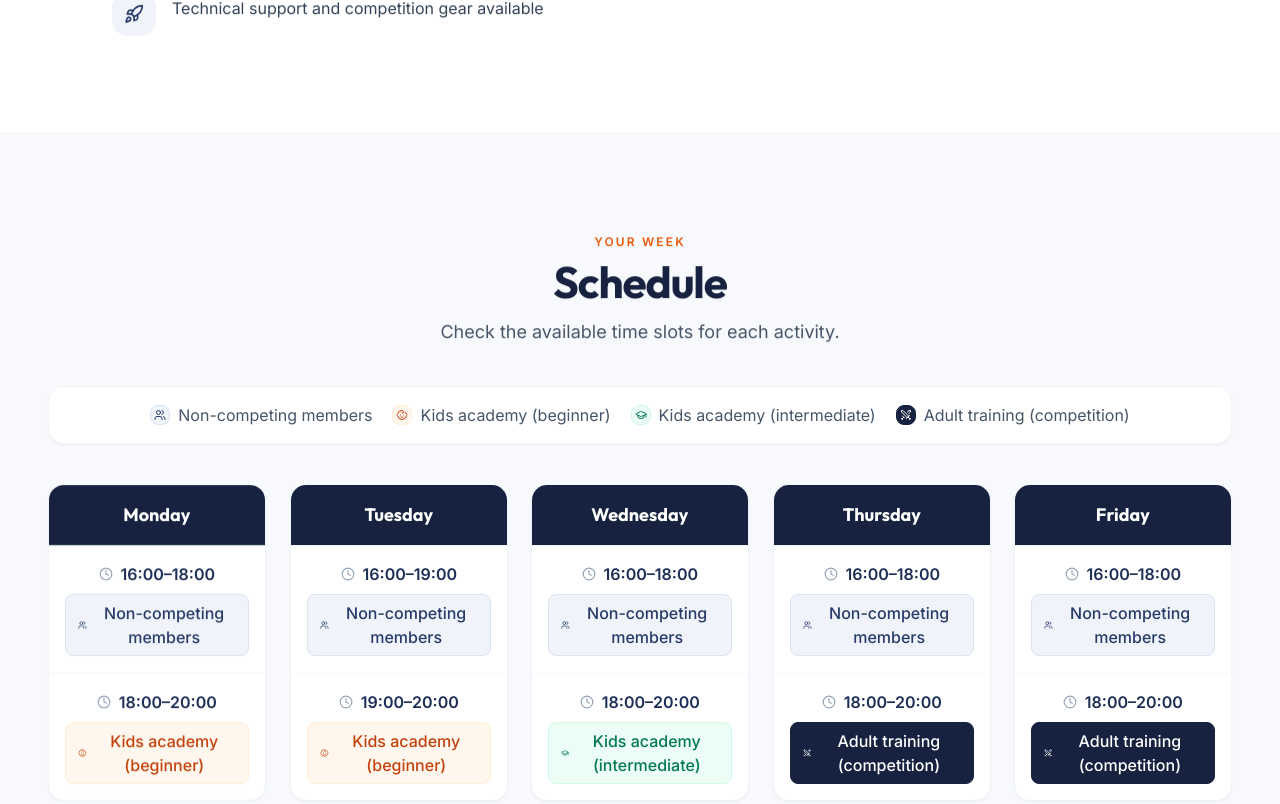
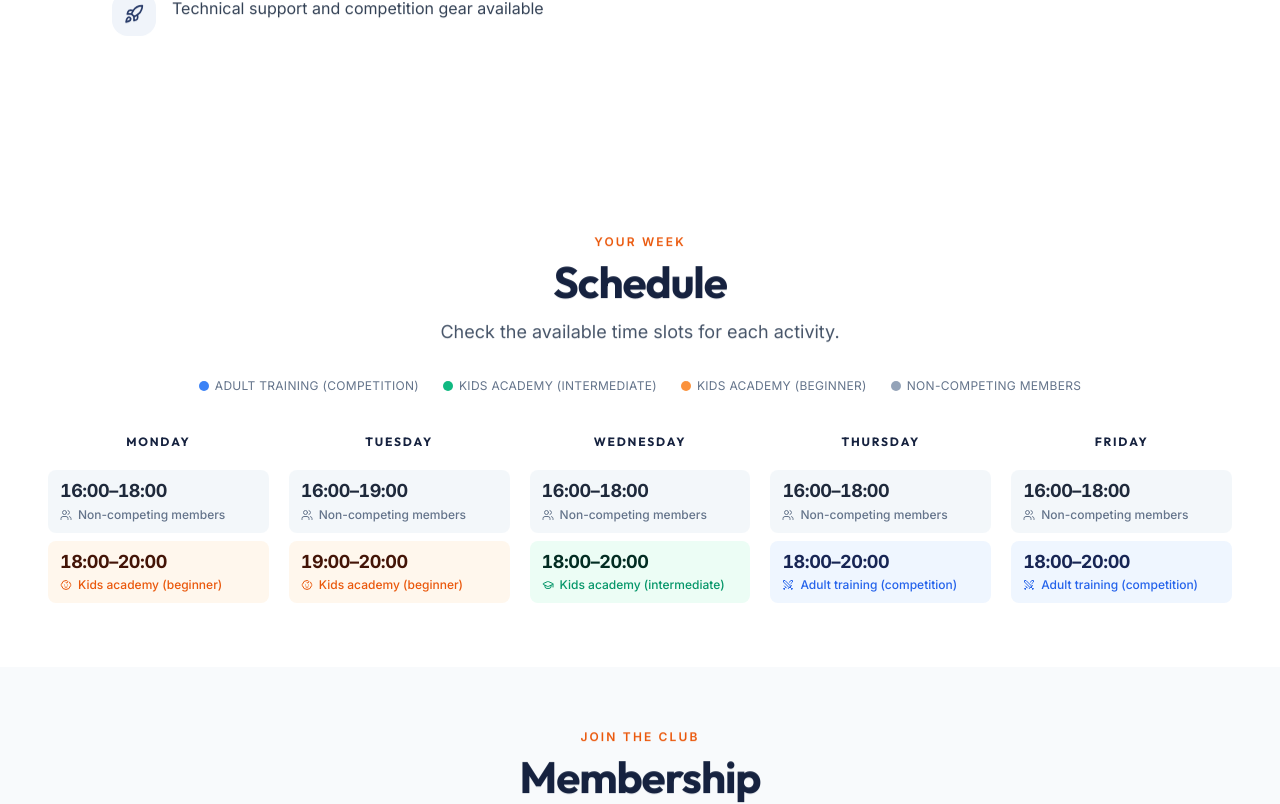
Before and after one commit to RafaelGomez1/tt-sant-andreu-landing-page, a React (Vite) app: page / in a window 1280 px wide. Shown: the part 2577-3381 px from the top of the page. Built offline with nearby package versions, Linux system fonts and the light colour scheme.

Commit message:
mejora del calendario

```diff
--- a/src/components/Schedule.tsx
+++ b/src/components/Schedule.tsx
@@ -1,20 +1,52 @@
-import { Clock, Users, Baby, GraduationCap, Swords } from 'lucide-react';
+import { Users, Baby, GraduationCap, Swords } from 'lucide-react';
 import { useLanguage } from '../i18n/LanguageContext';
 import type { ScheduleRow } from '../i18n/translations';
 import { SectionHeading, Reveal } from './SectionHeading';
 
-const TONE_STYLES: Record<ScheduleRow['tone'], { badge: string; dot: string; icon: typeof Users }> = {
-  members: { badge: 'bg-navy-50 text-navy-700 border-navy-100', dot: 'bg-navy-500', icon: Users },
-  'kids-beginner': { badge: 'bg-accent-50 text-accent-700 border-accent-100', dot: 'bg-accent-500', icon: Baby },
-  'kids-intermediate': { badge: 'bg-emerald-50 text-emerald-700 border-emerald-100', dot: 'bg-emerald-500', icon: GraduationCap },
-  adults: { badge: 'bg-navy-900 text-white border-navy-900', dot: 'bg-accent-400', icon: Swords },
+type Tone = ScheduleRow['tone'];
+
+const TONE_STYLES: Record<Tone, {
+  bg: string;
+  text: string;
+  timeText: string;
+  dot: string;
+  icon: typeof Users;
+}> = {
+  adults: {
+    bg: 'bg-blue-50 hover:bg-blue-100/70',
+    text: 'text-blue-600',
+    timeText: 'text-blue-950',
+    dot: 'bg-blue-500',
+    icon: Swords,
+  },
+  'kids-intermediate': {
+    bg: 'bg-emerald-50 hover:bg-emerald-100/70',
+    text: 'text-emerald-600',
+    timeText: 'text-emerald-950',
+    dot: 'bg-emerald-500',
+    icon: GraduationCap,
+  },
+  'kids-beginner': {
+    bg: 'bg-orange-50 hover:bg-orange-100/70',
+    text: 'text-orange-600',
+    timeText: 'text-orange-950',
+    dot: 'bg-orange-400',
+    icon: Baby,
+  },
+  members: {
+    bg: 'bg-slate-100/80 hover:bg-slate-150 hover:bg-slate-200/60',
+    text: 'text-slate-500',
+    timeText: 'text-slate-800',
+    dot: 'bg-slate-400',
+    icon: Users,
+  },
 };
 
-const LEGEND_KEYS: { tone: ScheduleRow['tone']; labelKey: keyof ReturnType<typeof useLanguage>['t']['schedule']['legend'] }[] = [
+const LEGEND_KEYS: { tone: Tone; labelKey: keyof ReturnType<typeof useLanguage>['t']['schedule']['legend'] }[] = [
+  { tone: 'adults', labelKey: 'adults' },
+  { tone: 'kids-intermediate', labelKey: 'kidsIntermediate' },
+  { tone: 'kids-beginner', labelKey: 'kidsBeginner' },
   { tone: 'members', labelKey: 'members' },
-  { tone: 'kids-beginner', labelKey: 'kidsBeginner' },
-  { tone: 'kids-intermediate', labelKey: 'kidsIntermediate' },
-  { tone: 'adults', labelKey: 'adults' },
 ];
 
 export function Schedule() {
@@ -22,21 +54,18 @@ export function Schedule() {
   const s = t.schedule;
 
   return (
-    <section id="schedule" className="bg-navy-50/50">
-      <div className="mx-auto max-w-7xl px-5 py-16 sm:px-8 sm:py-20 lg:px-12 lg:pt-24 lg:pb-14">
+    <section id="schedule" className="bg-white">
+      <div className="mx-auto max-w-7xl px-5 py-16 sm:px-8 sm:py-20 lg:px-12 lg:pt-24 lg:pb-16">
         <SectionHeading eyebrow={s.eyebrow} title={s.title} subtitle={s.subtitle} />
 
         {/* Legend */}
-        <Reveal delay={120}>
-          <div className="mt-10 flex flex-wrap items-center justify-center gap-x-5 gap-y-2 rounded-2xl border border-slate-100 bg-white p-4 shadow-sm">
+        <Reveal delay={80}>
+          <div className="mt-8 flex flex-wrap items-center justify-center gap-x-6 gap-y-2 text-xs text-slate-500 tracking-wide uppercase">
             {LEGEND_KEYS.map((item) => {
               const style = TONE_STYLES[item.tone];
-              const Icon = style.icon;
               return (
-                <span key={item.tone} className="inline-flex items-center gap-2 text-sm sm:text-base text-slate-600">
-                  <span className={`inline-flex h-5 w-5 items-center justify-center rounded-lg ${style.badge} border`}>
-                    <Icon className="h-3 w-3" aria-hidden="true" />
-                  </span>
+                <span key={item.tone} className="inline-flex items-center gap-1.5">
+                  <span className={`h-2.5 w-2.5 rounded-full ${style.dot}`} />
                   {s.legend[item.labelKey]}
                 </span>
               );
@@ -44,32 +73,80 @@ export function Schedule() {
           </div>
         </Reveal>
 
-        {/* Schedule grid */}
-        <div className="mt-10 grid gap-4 sm:grid-cols-2 lg:grid-cols-3 lg:gap-5 xl:grid-cols-5 xl:gap-6">
-          {s.days.map((day, i) => (
-            <Reveal key={day.day} delay={i * 80} className="w-full">
-              <div className="flex h-full flex-col overflow-hidden rounded-2xl border border-slate-100 bg-white shadow-sm text-center">
-                <div className="border-b border-slate-100 bg-navy-900 px-4 py-3 lg:py-4 text-center">
-                  <h3 className="font-display text-base lg:text-lg font-bold text-white">{day.day}</h3>
+        {/* === DESKTOP: Weekly columns === */}
+        <Reveal delay={120}>
+          <div className="mt-10 hidden lg:grid lg:grid-cols-5 lg:gap-5">
+            {s.days.map((day) => (
+              <div key={day.day}>
+                {/* Day header */}
+                <div className="mb-3 pb-2">
+                  <h3 className="font-display text-xs font-bold text-navy-900 uppercase tracking-[0.15em] text-center">
+                    {day.day}
+                  </h3>
                 </div>
-                <ul className="flex-1 space-y-px">
+
+                {/* Slots */}
+                <div className="space-y-2">
                   {day.rows.map((row) => {
                     const style = TONE_STYLES[row.tone];
                     const Icon = style.icon;
+
                     return (
-                      <li key={row.time} className="border-b border-slate-50 px-4 py-3 lg:py-4 last:border-b-0">
-                        <div className="flex items-center justify-center gap-2 text-sm lg:text-base font-semibold text-navy-800">
-                          <Clock className="h-3.5 w-3.5 text-slate-400" aria-hidden="true" />
+                      <div
+                        key={`${day.day}-${row.time}`}
+                        className={`rounded-lg px-3 py-2.5 transition-all duration-200 hover:shadow-md hover:-translate-y-px ${style.bg}`}
+                      >
+                        <div className={`text-lg font-extrabold tabular-nums tracking-tight leading-tight ${style.timeText}`}>
                           {row.time}
                         </div>
-                        <div className={`mt-2 inline-flex items-center gap-1.5 rounded-lg border px-2 py-1 lg:px-3 lg:py-1.5 text-sm lg:text-base font-medium ${style.badge}`}>
+                        <div className={`mt-1 flex items-center gap-1.5 text-xs font-medium ${style.text}`}>
                           <Icon className="h-3 w-3" aria-hidden="true" />
                           {row.label}
                         </div>
-                      </li>
+                      </div>
                     );
                   })}
-                </ul>
+                </div>
+              </div>
+            ))}
+          </div>
+        </Reveal>
+
+        {/* === MOBILE: Vertical agenda === */}
+        <div className="mt-8 space-y-6 lg:hidden">
+          {s.days.map((day, dayIdx) => (
+            <Reveal key={day.day} delay={dayIdx * 40}>
+              {/* Day header */}
+              <div className="flex items-center gap-3 mb-2.5">
+                <h3 className="font-display text-sm font-bold text-navy-900 uppercase tracking-[0.12em]">
+                  {day.day}
+                </h3>
+                <div className="flex-1 h-px bg-slate-200" />
+              </div>
+
+              {/* Slots */}
+              <div className="space-y-2">
+                {day.rows.map((row) => {
+                  const style = TONE_STYLES[row.tone];
+                  const Icon = style.icon;
+
+                  return (
+                    <div
+                      key={`m-${day.day}-${row.time}`}
+                      className={`rounded-lg px-4 py-3 transition-all duration-200 ${style.bg}`}
+                    >
+                      <div className="flex items-center justify-between">
+                        <span className={`text-xl font-extrabold tabular-nums tracking-tight ${style.timeText}`}>
+                          {row.time}
+                        </span>
+                        <span className={`flex items-center gap-1.5 text-sm font-medium ${style.text}`}>
+                          <Icon className="h-3.5 w-3.5" aria-hidden="true" />
+                          {row.label}
+                        </span>
+                      </div>
+                    </div>
+                  );
+                })}
               </div>
             </Reveal>
           ))}
--- a/src/i18n/translations.ts
+++ b/src/i18n/translations.ts
@@ -83,6 +83,14 @@ export type Translation = {
       kidsIntermediate: string;
       adults: string;
     };
+    filters: {
+      all: string;
+      members: string;
+      kidsBeginner: string;
+      kidsIntermediate: string;
+      adults: string;
+    };
+    cta: string;
     days: ScheduleDay[];
   };
   membership: {
@@ -222,6 +230,14 @@ const es: Translation = {
       kidsIntermediate: 'Academia infantil (intermedio)',
       adults: 'Socios federados (competición)',
     },
+    filters: {
+      all: 'Todos',
+      members: 'No federados',
+      kidsBeginner: 'Iniciación',
+      kidsIntermediate: 'Intermedio',
+      adults: 'Federados',
+    },
+    cta: 'Prueba una clase',
     days: [
       {
         day: 'Lunes',
@@ -456,6 +472,14 @@ const ca: Translation = {
       kidsIntermediate: 'Acadèmia infantil (intermedi)',
       adults: 'Socis federats',
     },
+    filters: {
+      all: 'Tots',
+      members: 'No federats',
+      kidsBeginner: 'Iniciació',
+      kidsIntermediate: 'Intermedi',
+      adults: 'Federats',
+    },
+    cta: 'Prova una classe',
     days: [
       {
         day: 'Dilluns',
@@ -691,6 +715,14 @@ const en: Translation = {
       kidsIntermediate: 'Kids academy (intermediate)',
       adults: 'Adult training (competition)',
     },
+    filters: {
+      all: 'All',
+      members: 'Non-competing',
+      kidsBeginner: 'Beginner',
+      kidsIntermediate: 'Intermediate',
+      adults: 'Federated',
+    },
+    cta: 'Try a class',
     days: [
       {
         day: 'Monday',
--- a/src/index.css
+++ b/src/index.css
@@ -80,3 +80,13 @@
     animation: none !important;
   }
 }
+
+@layer utilities {
+  .scrollbar-hide {
+    -ms-overflow-style: none;
+    scrollbar-width: none;
+  }
+  .scrollbar-hide::-webkit-scrollbar {
+    display: none;
+  }
+}
```
